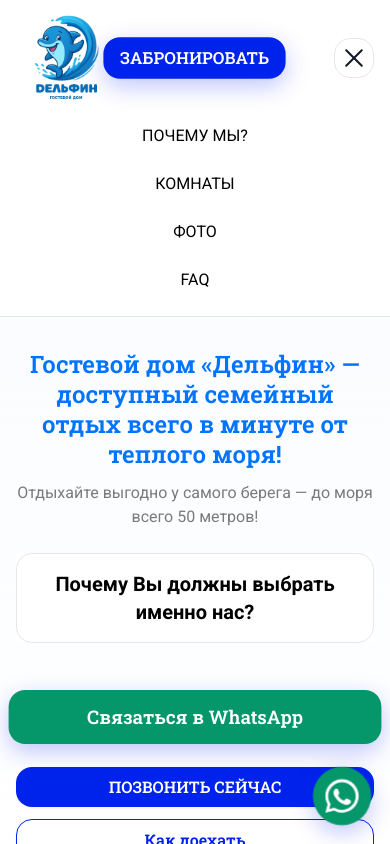
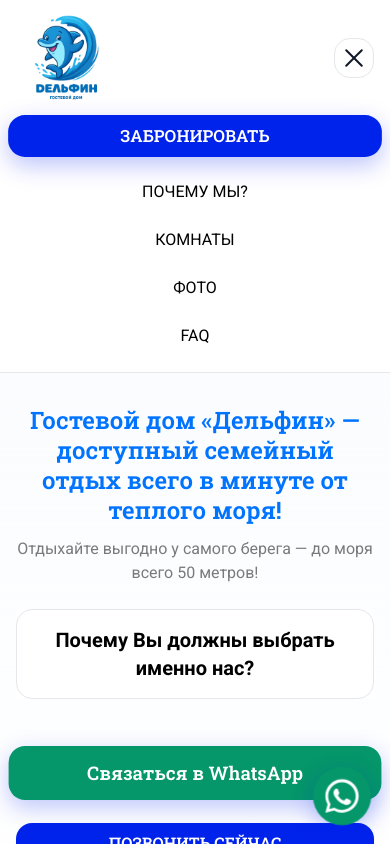
Before and after one commit to KalYanOff/project, a React (Vite) app: page / in a window 390 px wide. Both pictures are taken after a click on the button "Меню". Shown: the top 844 px of the page. Built offline with nearby package versions, Linux system fonts and the light colour scheme.

Commit message:
Исправление налезания кнопки на логотип в мобильной версии

```diff
--- a/src/components/Navigation/Navigation.jsx
+++ b/src/components/Navigation/Navigation.jsx
@@ -28,10 +28,10 @@ export function Navigation() {
   return (
     <nav className="z-50 bg-white border-b" role="navigation" aria-label="Главная навигация">
       {/* Main navigation bar */}
-      <div className={`${CONTAINER} h-[116px] grid grid-cols-3 items-center`}>
+      <div className={`${CONTAINER} h-[116px] flex items-center justify-between gap-2`}>
 
         {/* Logo */}
-        <a href="#top" className="flex items-center gap-2 no-underline">
+        <a href="#top" className="flex items-center gap-2 no-underline shrink-0">
           <img
             src={LOGO_SRC || placeholderDataURI(220, 220, 'Логотип')}
             alt="Логотип"
@@ -40,7 +40,7 @@ export function Navigation() {
         </a>
 
         {/* Center booking button */}
-        <div className="flex justify-center">
+        <div className="hidden sm:flex justify-center">
           <Button
             href={WHATSAPP_URL}
             target="_blank"
@@ -52,7 +52,7 @@ export function Navigation() {
         </div>
 
         {/* Mobile menu toggle */}
-        <div className="flex justify-end">
+        <div className="flex justify-end shrink-0">
           <button
             onClick={toggleMenu}
             aria-label="Открыть меню"
@@ -71,6 +71,18 @@ export function Navigation() {
       {/* Mobile menu dropdown */}
       {isMenuOpen && (
         <div className={`${CONTAINER} pb-4 grid gap-2 text-center`}>
+          {/* Mobile booking button */}
+          <div className="sm:hidden pb-2">
+            <Button
+              href={WHATSAPP_URL}
+              target="_blank"
+              rel="noopener noreferrer"
+              className="btn-pulse-strong w-full"
+            >
+              ЗАБРОНИРОВАТЬ
+            </Button>
+          </div>
+
           <a href="#why" className={`${linkClassName} py-2`} onClick={closeMenu}>
             ПОЧЕМУ МЫ?
           </a>
```
